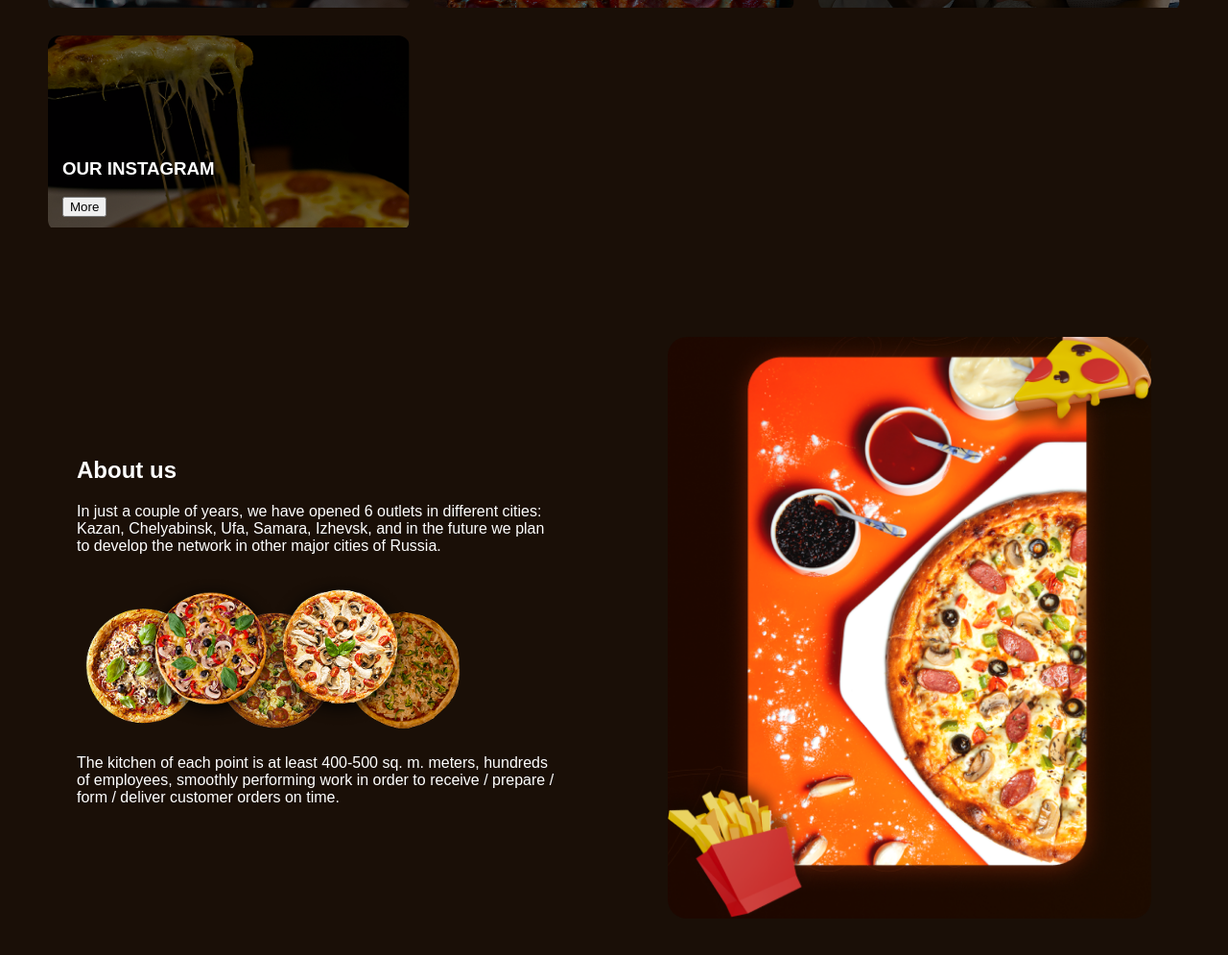
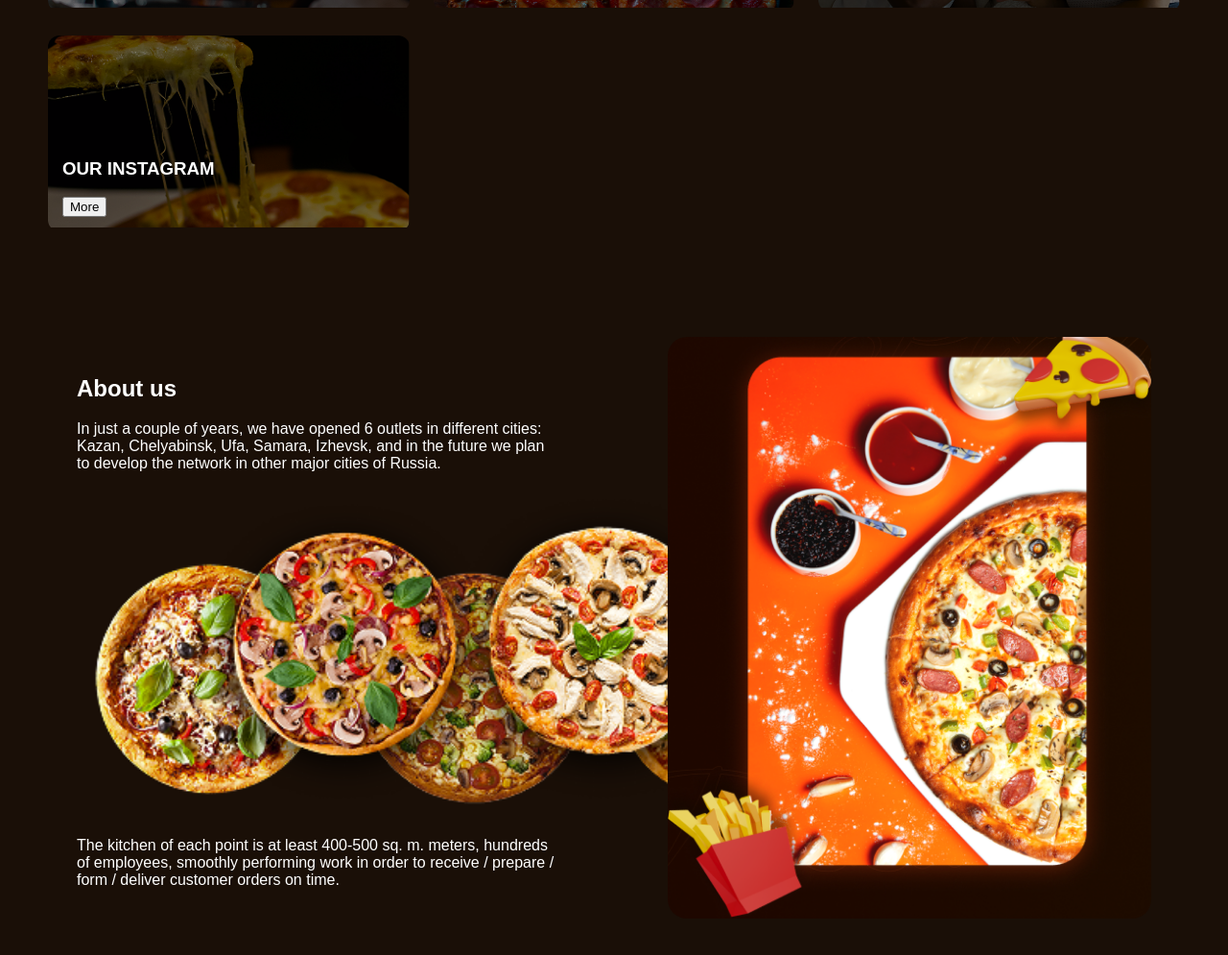
Before and after one commit to isagiyouchi1/imtixondagi-loyixam, a plain HTML site: page index.html in a window 1280 px wide. Shown: the part 2417-3412 px from the top of the page at 96% size. Drawn offline with Linux system fonts and the light colour scheme.

Commit message:
uptadet media

```diff
--- a/style.css
+++ b/style.css
@@ -197,11 +197,11 @@ nav a {
   object-fit: cover;
 }
 .mini-pizzas img {
-  width: 400px;
+  width: 800px;
 }
 
 
-@media (max-width: 100%) {
+@media (max-width: 992px) {
   .hero {
     flex-direction: column;
     text-align: center;
@@ -225,7 +225,7 @@ nav a {
   }
 }
 
-@media (max-width: 100%) {
+@media (max-width: 768px) {
   .header {
     flex-direction: column;
     gap: 15px;
@@ -244,7 +244,7 @@ nav a {
   }
 }
 
-@media (max-width: 100%) {
+@media (max-width: 480px) {
   .hero-text h1 {
     font-size: 26px;
   }
```
